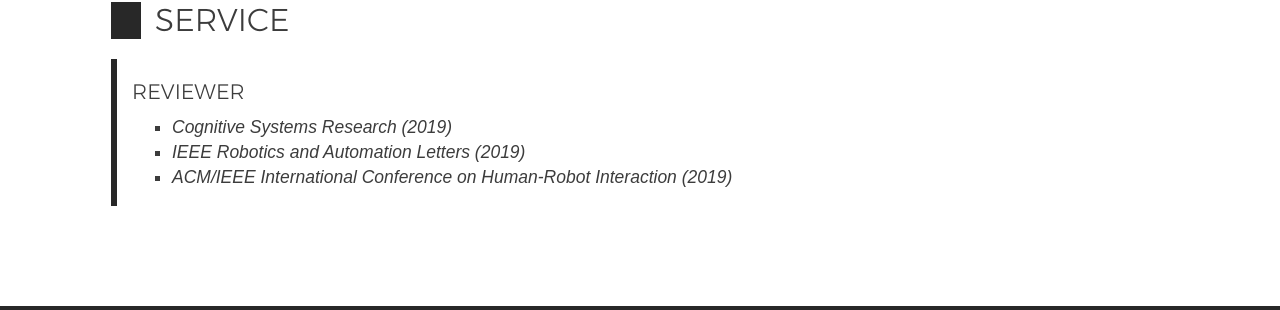
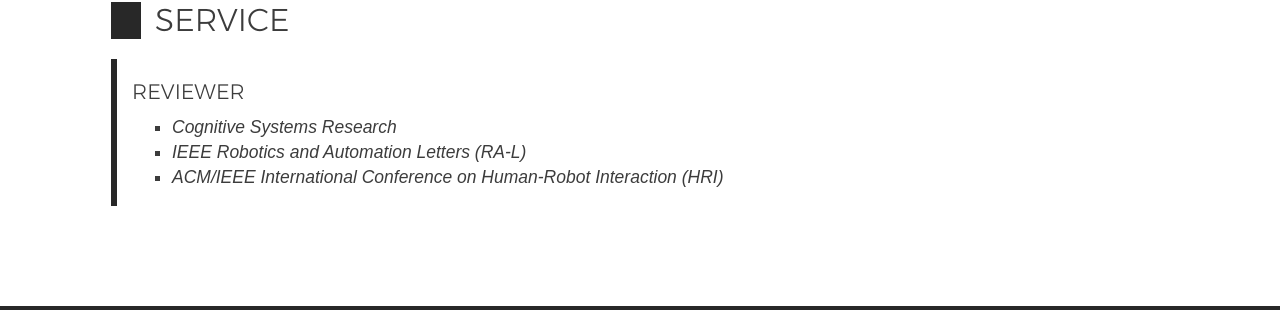
Before and after one commit to HIRO-group/HIRO-group.github.io, a Jekyll site: the page built from _posts/people/2019-10-10-joewie.md, in a window 1280 px wide and 900 px high, scrolled down 2766 px. Shown: the part 323-633 px from the top of the window. Built offline with Jekyll 4.4.1, drawn with Linux system fonts in a browser that asks for light colours; nearby versions of some CDN libraries; some web fonts are replaced.

Commit message:
Add journal/conference acronyms

```diff
--- a/_posts/people/2019-10-10-joewie.md
+++ b/_posts/people/2019-10-10-joewie.md
@@ -83,9 +83,9 @@ cv:
    elems:
     - title: "Reviewer"
       elems:
-      - "<i>Cognitive Systems Research (2019)</i>"
-      - "<i>IEEE Robotics and Automation Letters (2019)</i>"
-      - "<i>ACM/IEEE International Conference on Human-Robot Interaction (2019)</i>"
+      - "<i>Cognitive Systems Research</i>"
+      - "<i>IEEE Robotics and Automation Letters (RA-L)</i>"
+      - "<i>ACM/IEEE International Conference on Human-Robot Interaction (HRI)</i>"
 ---
 
 # About Me
```
